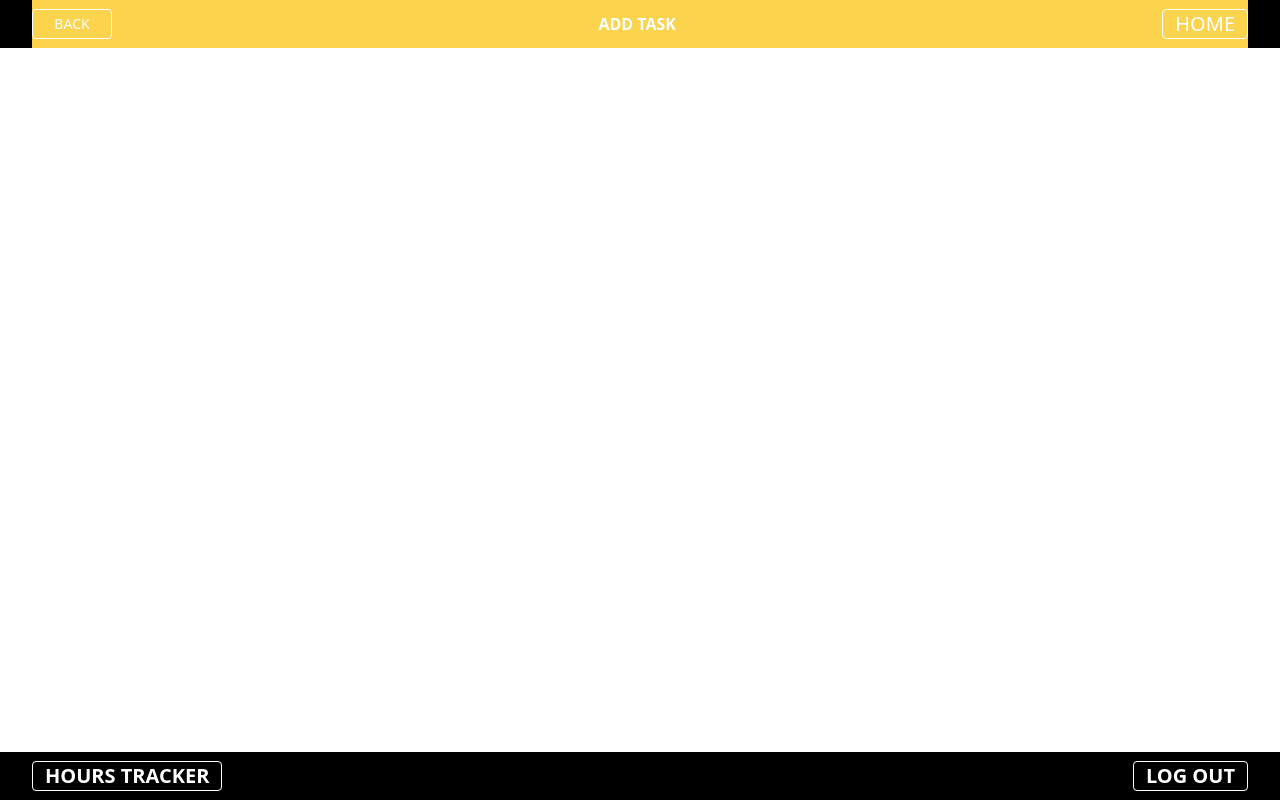
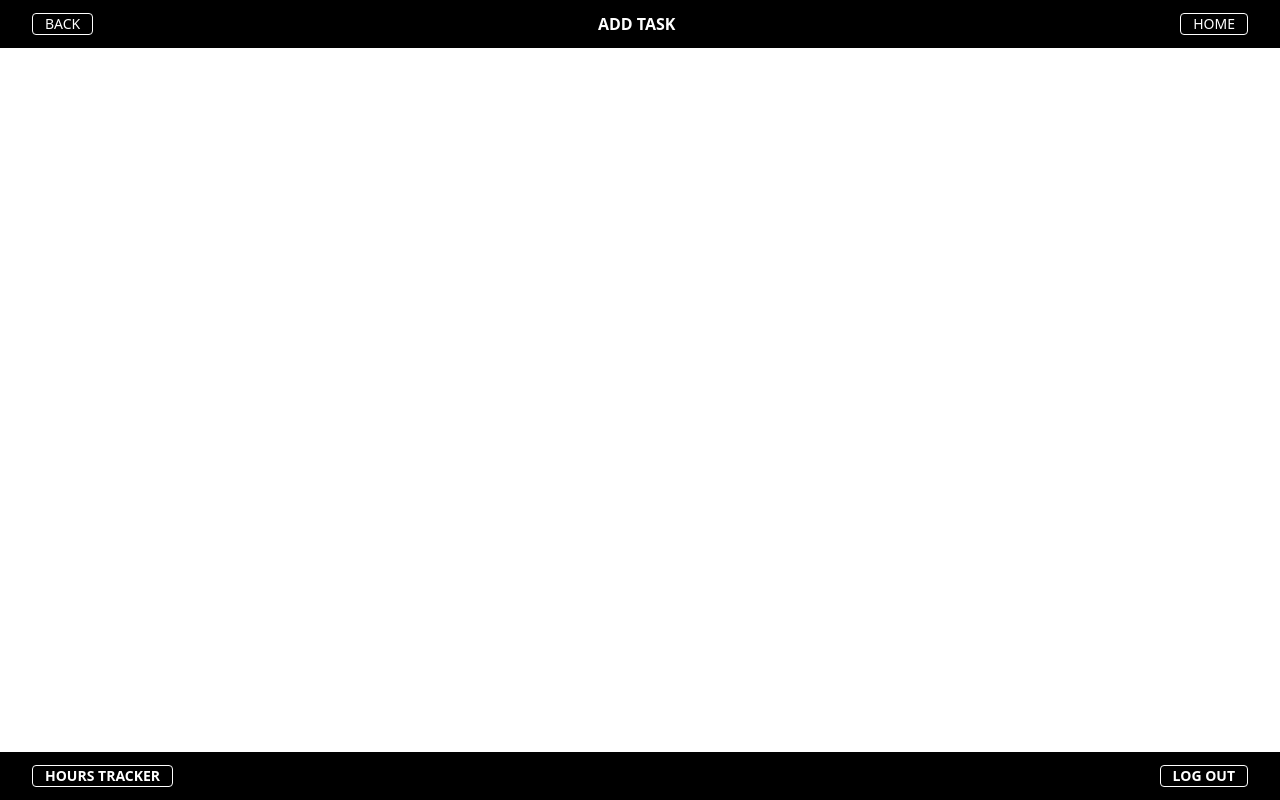
Before and after one commit to ajthomas1299/hours-tracker-app, a Next.js app: page /addTask in a window 1280 px wide. Built offline with nearby package versions, Linux system fonts and the light colour scheme.

Commit message:
working on header

```diff
--- a/src/components/layout/Header.tsx
+++ b/src/components/layout/Header.tsx
@@ -9,11 +9,11 @@ const Header = ({ children }: IChildName) => {
   const router = useRouter()
 
   return (
-    <header className="w-screen text-white text-xl justify-center items-center h-12 bg-black">
-      <nav className="h-full bg-yellow-300  uppercase text-center flex justify-between mx-4 lg:mx-8">
-        <div className="flex w-auto self-center">{ router.pathname === '/' ? false : backBtn }</div>
-        <h1 className="flex self-center text-base font-semibold">{ children }</h1>
-        <div className="flex w-auto self-center justify-end">{ router.pathname === '/' ? false : homeLink }</div>
+    <header className="w-screen text-white justify-center items-center h-12 bg-black">
+      <nav className="h-full  uppercase text-center flex justify-between mx-4 lg:mx-8">
+        { router.pathname === '/' ? false : backBtn }
+        <h1 className="flex self-center text-center mx-auto text-base font-semibold">{ children }</h1>
+        <div className="flex  self-center justify-end">{ router.pathname === '/' ? false : homeLink }</div>
       </nav>
     </header>
   )
--- a/src/components/webPages/index/Index.tsx
+++ b/src/components/webPages/index/Index.tsx
@@ -27,7 +27,6 @@ const Index = () => {
     }
     </div>
     <Footer />
-      {/* <footer className="flex w-screen text-white font-semibold text-xl justify-center items-center h-12 bg-black">Log out</footer> */}
     </div>
   )
 }
--- a/src/components/webPages/pomodoro/Pomodoro.tsx
+++ b/src/components/webPages/pomodoro/Pomodoro.tsx
@@ -109,7 +109,7 @@ const Pomodoro = () => {
     return (
       <div className="h-screen flex flex-col">
         <Header>Pomodoro timer</Header>
-          <div className="flex-1 m-auto w-64 mt-24 text-center mb-12">
+          <div className="flex-1 mx-auto grid place-items-center w-64 text-center">
             <CircularProgressbar
                 value={percentage}
                 text={minutes + ':' + seconds}
--- a/src/components/webPages/pomodoro/pomodoroBtns/BackButton.tsx
+++ b/src/components/webPages/pomodoro/pomodoroBtns/BackButton.tsx
@@ -1,6 +1,6 @@
 function BackButton(props:{onClick:()=>void}) {
     return (
-        <button {...props} className={'with-text'}>
+        <button {...props} className={'with-text w-20'}>
             <svg xmlns="http://www.w3.org/2000/svg" className="h-9 w-5" viewBox="0 0 20 20" fill="currentColor">
                 <path fillRule="evenodd" d="M15.707 15.707a1 1 0 01-1.414 0l-5-5a1 1 0 010-1.414l5-5a1 1 0 111.414 1.414L11.414 10l4.293 4.293a1 1 0 010 1.414zm-6 0a1 1 0 01-1.414 0l-5-5a1 1 0 010-1.414l5-5a1 1 0 011.414 1.414L5.414 10l4.293 4.293a1 1 0 010 1.414z" clipRule="evenodd" />
             </svg>
--- a/src/components/webPages/pomodoro/pomodoroBtns/PauseButton.tsx
+++ b/src/components/webPages/pomodoro/pomodoroBtns/PauseButton.tsx
@@ -1,6 +1,6 @@
 function PauseButton(props: {onClick:()=>void}) {
     return (
-        <button {...props} className={'with-symbol'}>
+        <button {...props} className={'with-symbol w-20'}>
             <svg xmlns="http://www.w3.org/2000/svg" className="" viewBox="0 0 20 20" fill="currentColor">
                 <path fillRule="evenodd" d="M18 10a8 8 0 11-16 0 8 8 0 0116 0zM7 8a1 1 0 012 0v4a1 1 0 11-2 0V8zm5-1a1 1 0 00-1 1v4a1 1 0 102 0V8a1 1 0 00-1-1z" clipRule="evenodd" />
             </svg>
--- a/src/components/webPages/pomodoro/pomodoroBtns/PlayButton.tsx
+++ b/src/components/webPages/pomodoro/pomodoroBtns/PlayButton.tsx
@@ -1,6 +1,6 @@
 function PlayButton(props:{onClick:()=>void}) {
     return (
-        <button {...props} className={'with-symbol'}>
+        <button {...props} className={'with-symbol w-20'}>
             <svg xmlns="http://www.w3.org/2000/svg" className="" viewBox="0 0 20 20" fill="currentColor">
                 <path fillRule="evenodd" d="M10 18a8 8 0 100-16 8 8 0 000 16zM9.555 7.168A1 1 0 008 8v4a1 1 0 001.555.832l3-2a1 1 0 000-1.664l-3-2z" clipRule="evenodd" />
             </svg>
--- a/src/components/webPages/pomodoro/pomodoroBtns/SettingsButton.tsx
+++ b/src/components/webPages/pomodoro/pomodoroBtns/SettingsButton.tsx
@@ -1,6 +1,6 @@
 function SettingsButton(props:{onClick:()=>void}) {
     return (
-        <button {...props} className={'with-text'}>
+        <button {...props} className={'with-text w-20'}>
             <svg xmlns="http://www.w3.org/2000/svg" className="h-9 w-5" viewBox="0 0 20 20" fill="currentColor">
                 <path fillRule="evenodd" d="M11.49 3.17c-.38-1.56-2.6-1.56-2.98 0a1.532 1.532 0 01-2.286.948c-1.372-.836-2.942.734-2.106 2.106.54.886.061 2.042-.947 2.287-1.561.379-1.561 2.6 0 2.978a1.532 1.532 0 01.947 2.287c-.836 1.372.734 2.942 2.106 2.106a1.532 1.532 0 012.287.947c.379 1.561 2.6 1.561 2.978 0a1.533 1.533 0 012.287-.947c1.372.836 2.942-.734 2.106-2.106a1.533 1.533 0 01.947-2.287c1.561-.379 1.561-2.6 0-2.978a1.532 1.532 0 01-.947-2.287c.836-1.372-.734-2.942-2.106-2.106a1.532 1.532 0 01-2.287-.947zM10 13a3 3 0 100-6 3 3 0 000 6z" clipRule="evenodd" />
             </svg>
--- a/src/data/buttons/Buttons.tsx
+++ b/src/data/buttons/Buttons.tsx
@@ -30,6 +30,6 @@ import Link from 'next/link'
  }
 
  export const Buttons: IButtons = {
-   backBtn: <button className="uppercase text-sm py-1 px-2   border-white border rounded"
+   backBtn: <button className="uppercase text-sm px-3 border-white border rounded flex self-center"
               onClick={ () => history.back() }>Back</button>
  }
--- a/src/pages/api/hello.ts
+++ b/src/pages/api/hello.ts
@@ -1,5 +1,5 @@
 // Next.js API route support: https://nextjs.org/docs/api-routes/introduction
 
-export default function helloAPI(req, res) {
-  res.status(200).json({ name: 'John Doe' })
+export default function helloAPI(/*req, res*/) {
+  // res.status(200).json({ name: 'John Doe' })
 }
--- a/src/styles/globals.css
+++ b/src/styles/globals.css
@@ -13,6 +13,11 @@
   --green: #0d8d40;
   --blue: #1f4fbe;
   --tw-text-opacity: 0.8;
+}
+
+body {
+  margin: 0 auto;
+  height: calc(100vh - 4rem);
 }
 
 @tailwind base;
@@ -40,7 +45,7 @@
   }
 
   a {
-    @apply self-center border-white border px-3 rounded
+    @apply self-center border-white border  px-3 rounded text-sm;
   }
   .btn2 {
     @apply w-36 mx-2 px-2 bg-red-dk hover:bg-gray-def uppercase text-gray-li font-bold rounded;
@@ -67,12 +72,8 @@
   }
 }
 
-body {
-  margin: 0 auto;
-}
-
 button {
-  @apply bg-transparent text-white inline-block w-20 cursor-pointer;
+  @apply bg-transparent text-white inline-block  cursor-pointer;
 }
 
 button.with-text {
```
Also changed, not shown: 1 other file (tests, documents, lock files or other folders).
